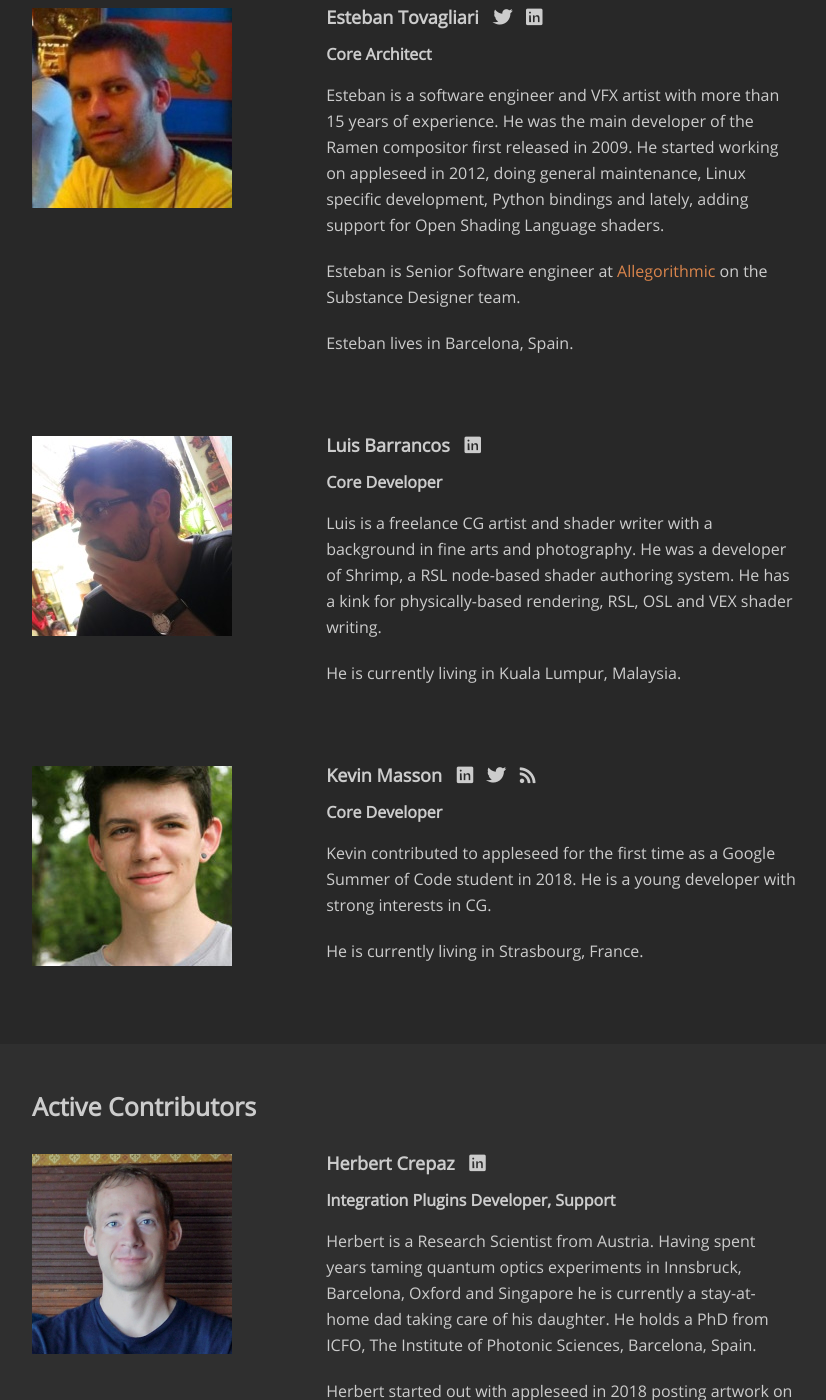
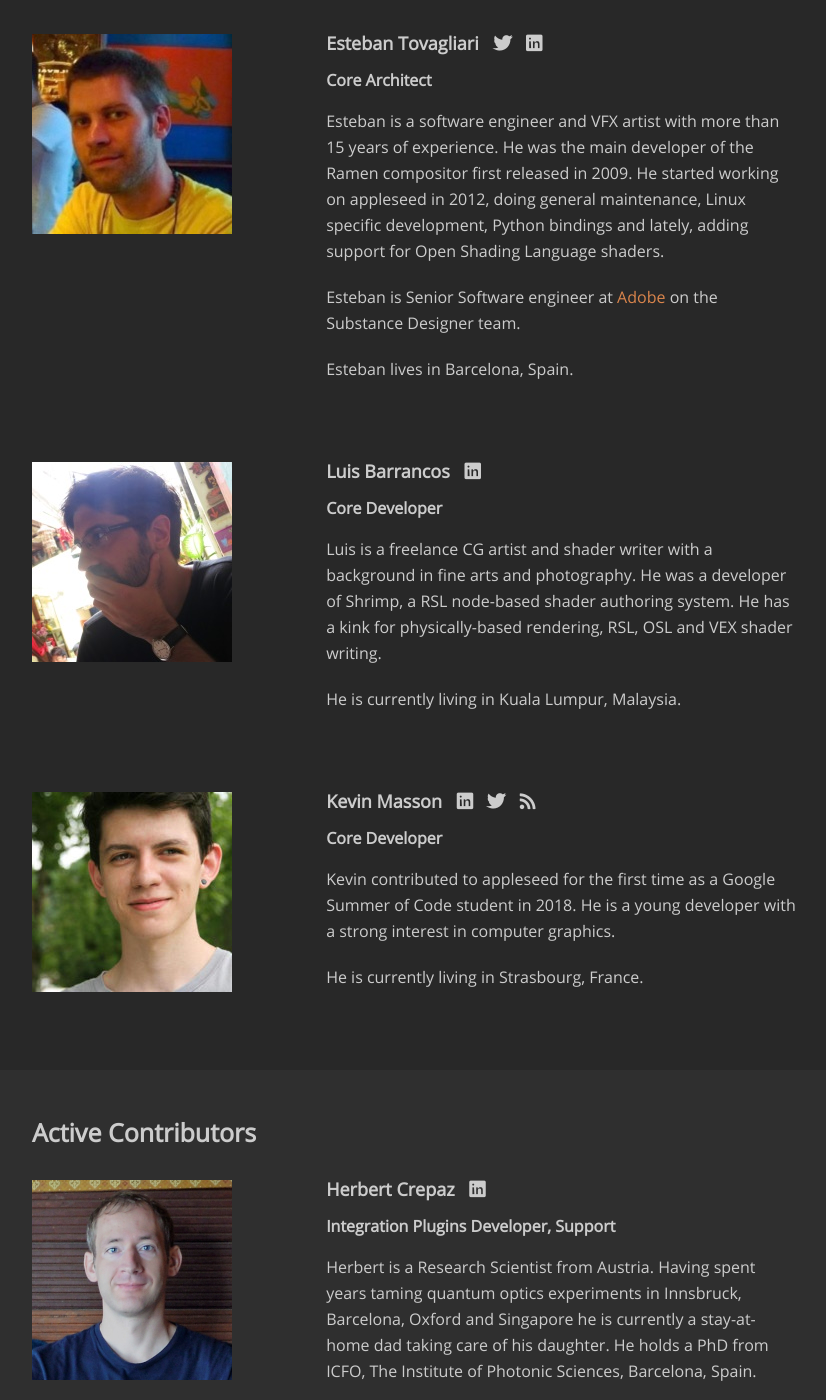
Before and after one commit to appleseedhq/appleseedhq.github.io, a Jekyll site: the page built from about.md, in a window 1280 px wide and 1400 px high, scrolled down 5296 px. Shown: the whole window, without its empty margins (224-1050 px from the left). Built offline with Jekyll 4.4.1, drawn with Linux system fonts in a browser that asks for light colours; some of the changed text lies outside the part shown.

Commit message:
Update About page

```diff
--- a/_data/coreteam.yml
+++ b/_data/coreteam.yml
@@ -8,7 +8,7 @@
     an early open source global illumination renderer released in 2003.
 
 
-    By day, François is Lead Software Engineer at [Allegorithmic](https://www.allegorithmic.com/).
+    François is Senior Software Engineer at [Adobe](https://www.adobe.com/) on the Labs team.
 
 
     François lives in Annecy, France.
@@ -27,7 +27,7 @@
     Language shaders.
 
 
-    Esteban is Senior Software engineer at [Allegorithmic](https://www.allegorithmic.com/) on the Substance Designer team.
+    Esteban is Senior Software engineer at [Adobe](https://www.adobe.com/) on the Substance Designer team.
 
 
     Esteban lives in Barcelona, Spain.
@@ -49,12 +49,13 @@
   links:
     - { type: linkedin, url: "https://hk.linkedin.com/pub/luis-barrancos/37/668/85" }
 
+
 - name: Kevin Masson
   picture: kevin_masson.jpg
   role: Core Developer
   bio: >
     Kevin contributed to appleseed for the first time as a Google Summer of Code student in 2018. He is
-    a young developer with strong interests in CG.
+    a young developer with a strong interest in computer graphics.
 
 
     He is currently living in Strasbourg, France.
```
